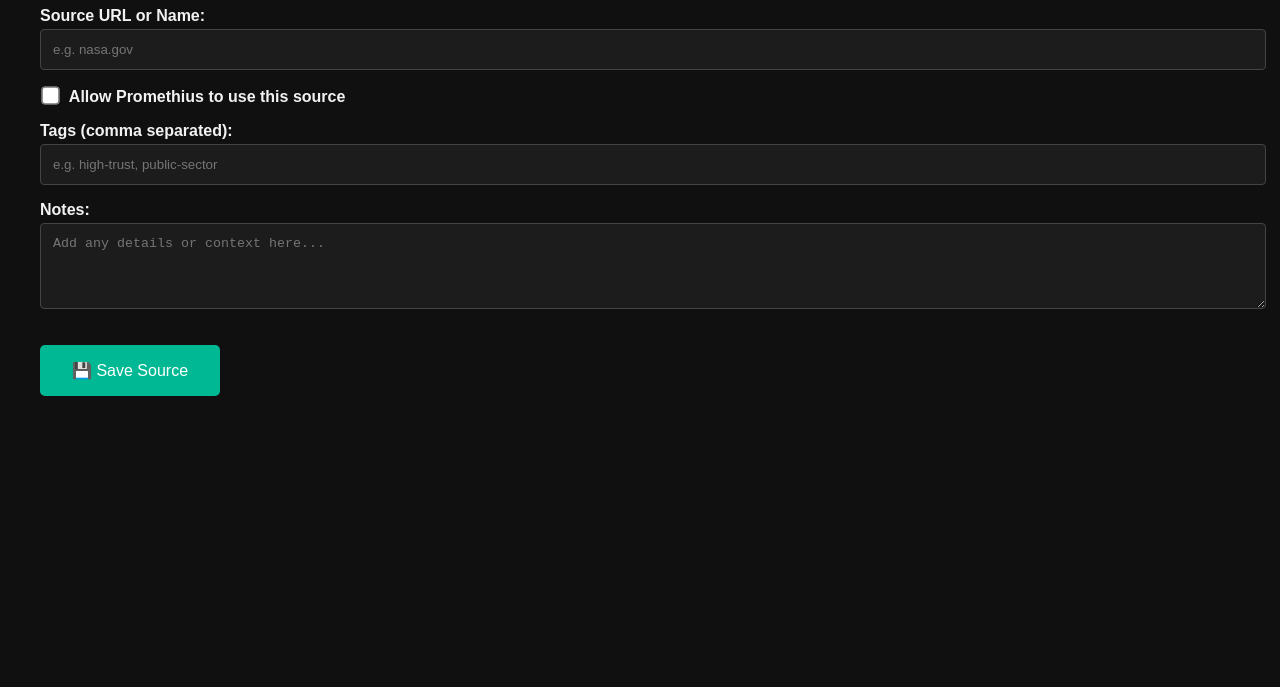
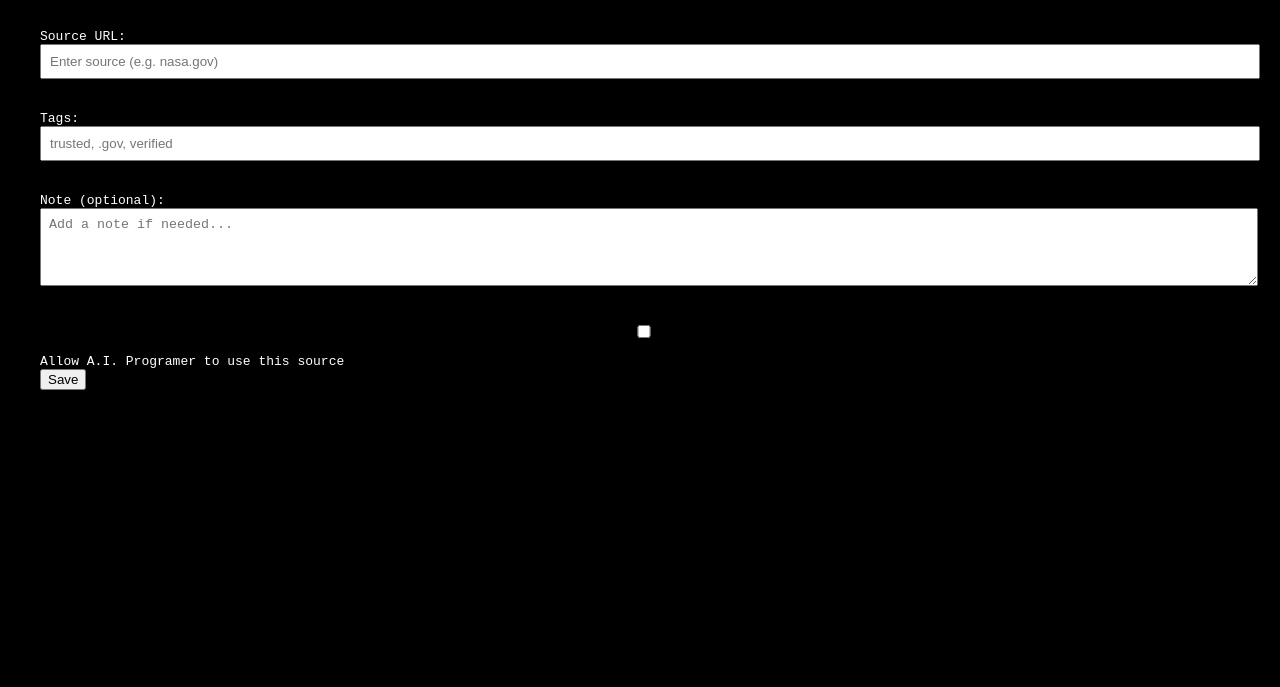
Before and after one commit to joeeddy/Ai-programer, a plain HTML site: page SourceEditor.html in a window 1280 px wide. Shown: the part 113-800 px from the top of the page. Drawn offline with Linux system fonts and the light colour scheme.

Commit message:
Update SourceEditor.html
Replaced file with clean version

```diff
--- a/SourceEditor.html
+++ b/SourceEditor.html
@@ -4,99 +4,69 @@
   <meta charset="UTF-8" />
   <meta name="viewport" content="width=device-width, initial-scale=1.0"/>
   <title>A.I. Programer Source Editor</title>
+
   <style>
     body {
-      background-color: #101010;
-      color: #f2f2f2;
-      font-family: Arial, sans-serif;
+      background-color: black;
+      color: white;
+      font-family: monospace;
       padding: 2rem;
     }
-
     h1 {
-      color: #7be0ff;
+      color: cyan;
+      margin-bottom: 0.5rem;
     }
-
+    .tagline {
+      font-style: italic;
+      color: #aaaaaa;
+      margin-bottom: 2rem;
+    }
+    input, textarea {
+      width: 100%;
+      margin-bottom: 1rem;
+      padding: 0.5rem;
+    }
     label {
       display: block;
-      margin: 1rem 0 0.25rem;
-      font-weight: bold;
-    }
-
-    input[type="text"], textarea {
-      width: 100%;
-      padding: 0.75rem;
-      background: #1c1c1c;
-      color: #eee;
-      border: 1px solid #444;
-      border-radius: 4px;
-    }
-
-    input[type="checkbox"] {
-      transform: scale(1.4);
-      margin-right: 0.5rem;
-    }
-
-    button {
-      margin-top: 2rem;
-      padding: 1rem 2rem;
-      font-size: 1rem;
-      color: #fff;
-      background-color: #00b894;
-      border: none;
-      border-radius: 5px;
-      cursor: pointer;
-    }
-
-    button:hover {
-      background-color: #00a383;
+      margin-top: 1rem;
     }
   </style>
 </head>
 <body>
-  <h1>Promethius Source Editor</h1>
+  <h1>A.I. Programer Source Editor</h1>
+  <div class="tagline">Cognitive Sovereignty by Design</div>
 
-  <label for="source">Source URL or Name:</label>
-  <input type="text" id="source" placeholder="e.g. nasa.gov" />
+  <label for="sourceUrl">Source URL:</label>
+  <input type="text" id="sourceUrl" placeholder="Enter source (e.g. nasa.gov)" />
+
+  <label for="tags">Tags:</label>
+  <input type="text" id="tags" placeholder="trusted, .gov, verified" />
+
+  <label for="note">Note (optional):</label>
+  <textarea id="note" rows="4" placeholder="Add a note if needed..."></textarea>
 
   <label>
-    <input type="checkbox" id="allowSource" />
-    Allow Promethius to use this source
+    <input type="checkbox" id="allowAI" /> Allow A.I. Programer to use this source
   </label>
 
-  <label for="tags">Tags (comma separated):</label>
-  <input type="text" id="tags" placeholder="e.g. high-trust, public-sector" />
-
-  <label for="notes">Notes:</label>
-  <textarea id="notes" rows="4" placeholder="Add any details or context here..."></textarea>
-
-  <button id="saveBtn">💾 Save Source</button>
+  <button onclick="saveSource()">Save</button>
 
   <script src="engine.js"></script>
   <script>
-    const allowCheckbox = document.getElementById("allowSource");
-    const tagsInput = document.getElementById("tags");
-    const notesInput = document.getElementById("notes");
-    const sourceInput = document.getElementById("source");
-    const saveBtn = document.getElementById("saveBtn");
+    function saveSource() {
+      const sourceUrl = document.getElementById("sourceUrl").value;
+      const tags = document.getElementById("tags").value;
+      const note = document.getElementById("note").value;
+      const allow = document.getElementById("allowAI").checked;
 
-    saveBtn.addEventListener("click", () => {
-      const sourceUrl = sourceInput.value.trim();
-      const tags = tagsInput.value.split(",").map(t => t.trim());
-      const notes = notesInput.value;
-
-      if (!sourceUrl) {
-        alert("⚠️ Please enter a source.");
+      if (!sourceUrl || !allow) {
+        alert("Please enter a source and check the box to allow A.I. Programer access.");
         return;
       }
 
-      if (allowCheckbox.checked) {
-        integrityEngine.allowSource(sourceUrl, tags, notes);
-      } else {
-        integrityEngine.disallowSource(sourceUrl);
-      }
-
-      alert(`✅ Promethius has updated this source: ${sourceUrl}`);
-    });
+      // For now, just simulate saving
+      alert(`✅ A.I. Programer has updated this source: ${sourceUrl}`);
+    }
   </script>
 </body>
 </html>
```
